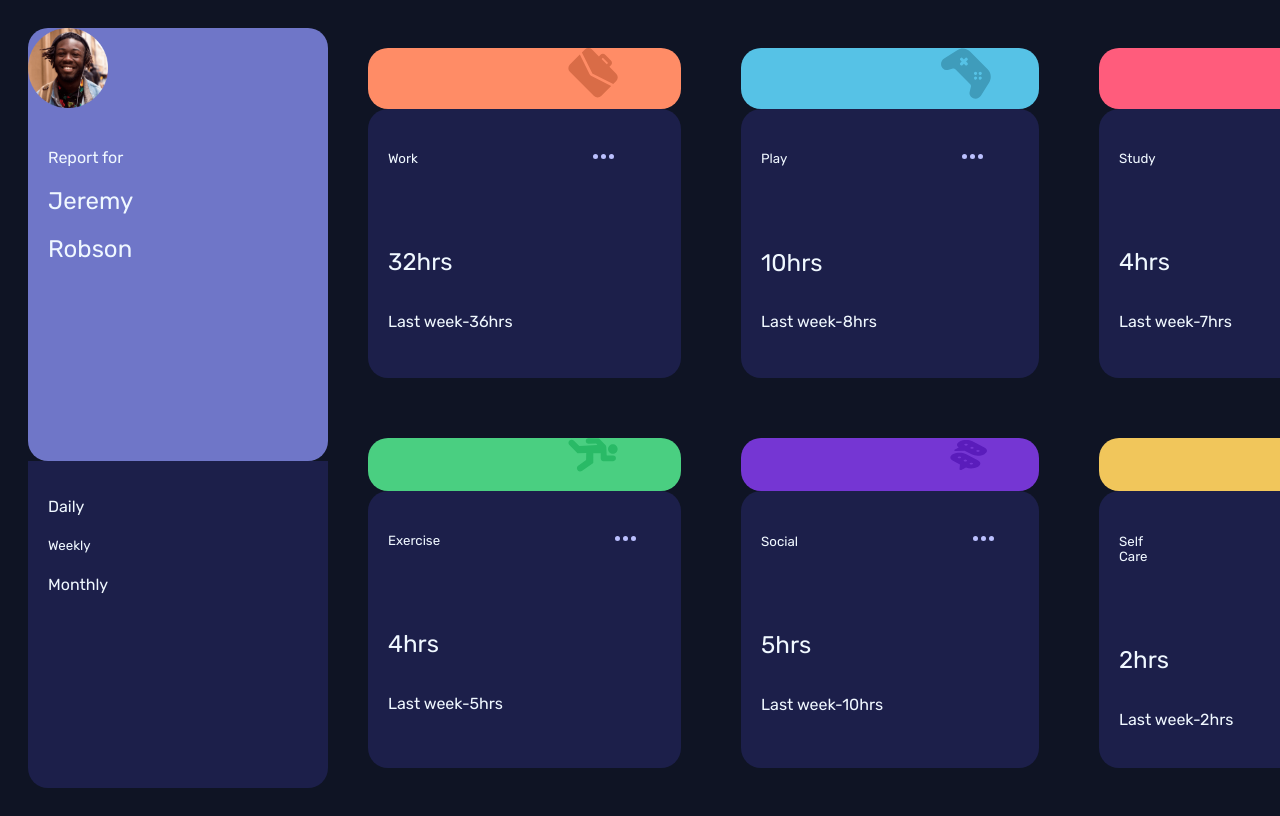
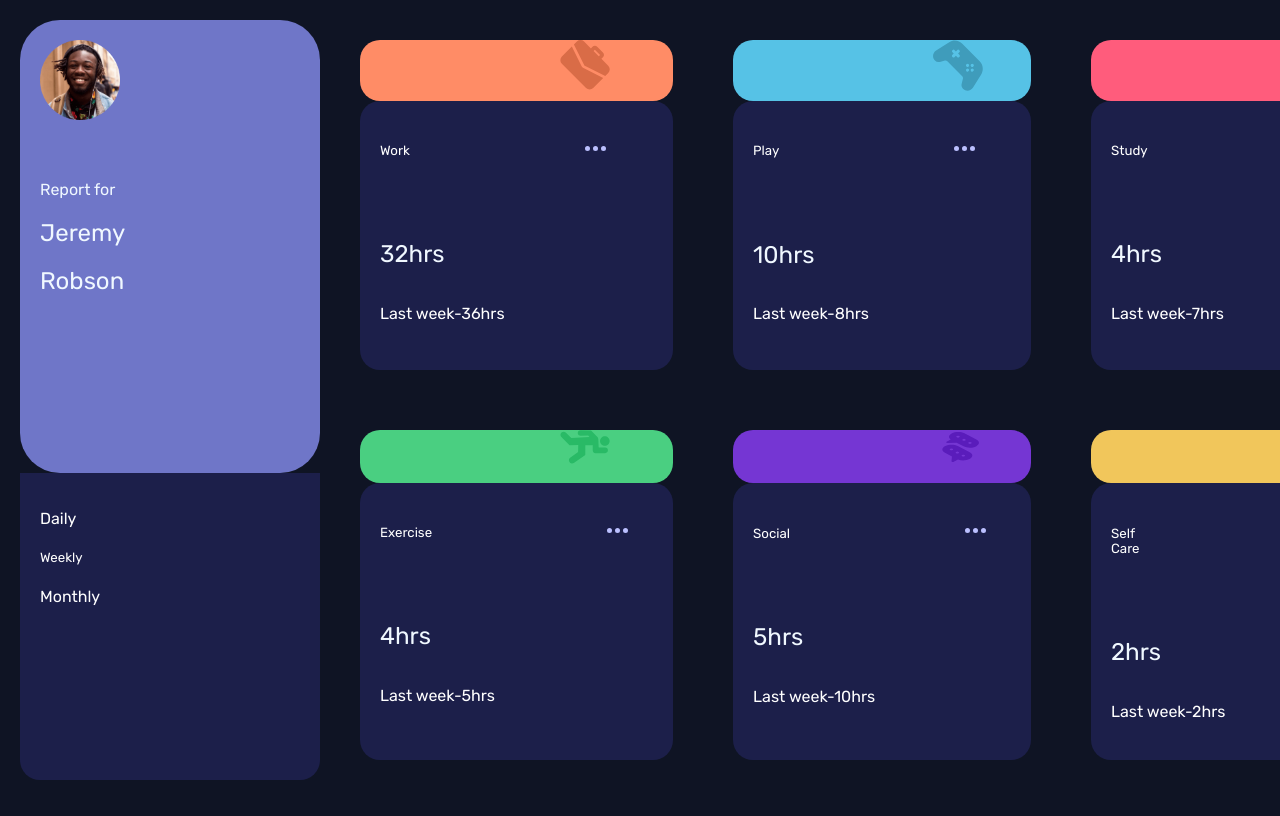
Before and after one commit to kimani-25-kikis/Friday_Assessment, a plain HTML site: page index.html in a window 1280 px wide. Shown: the top 816 px of the page. Drawn offline with Linux system fonts and the light colour scheme.

Commit message:
Profile setting

```diff
--- a/styles.css
+++ b/styles.css
@@ -1,10 +1,10 @@
 body{
     background-color: hsl(226, 43%, 10%);
     display: flex;
-    /* justify-content: center;
-    align-items: center; */
-    color: aliceblue;
-    height: 100vh;
+    color: white;
+    margin: 0;
+    min-height: 100vh;
+
 }
 .container{
     display: grid;
@@ -12,6 +12,7 @@ body{
     grid-template-rows: repeat(2,1fr);
     gap: 20px;
     padding: 20px;
+
 }
 .header1{
 
@@ -31,7 +32,7 @@ body{
 
 .jeremy{
     background-color: hsl(235, 45%, 61%);
-    border-radius: 20px;
+    border-radius: 40px;
 
 }
 .jeremy p,  h2{
@@ -41,6 +42,7 @@ body{
 .jeremy img{
     width: 80px;
     border-radius: 1px solid white;
+    padding: 20px;
 }
 .jeremy2{
     background-color: hsl(235, 46%, 20%);
```
